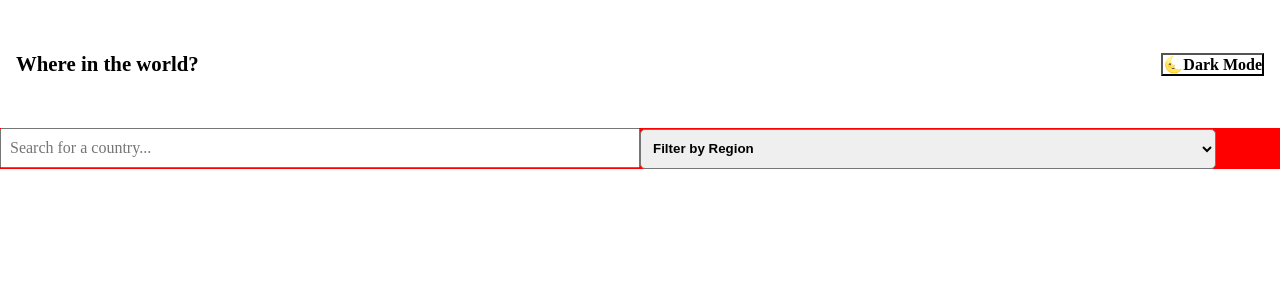
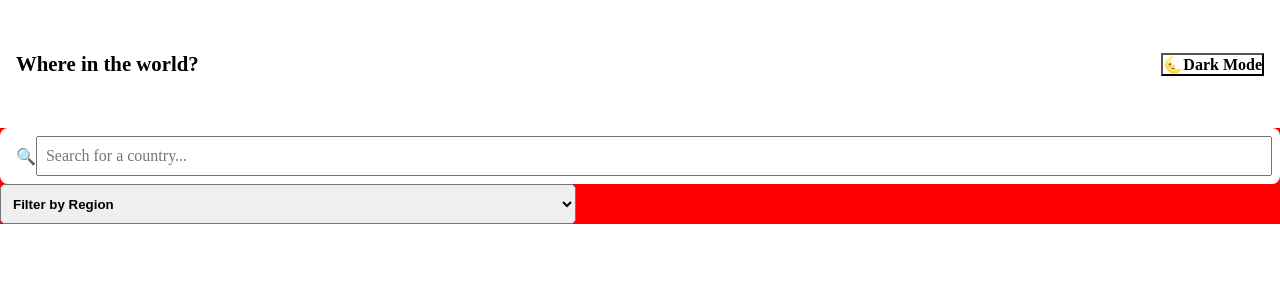
Before and after one commit to NathanlsDev/countries-flags, a React app: page / in a window 1280 px wide. Shown: the top 300 px of the page. Built offline with nearby package versions, Linux system fonts and the light colour scheme; the HTML template or start-up script is replaced by a standard one.

Commit message:
style: adjusted styles on Searchbar component

```diff
--- a/src/components/Search/Search.jsx
+++ b/src/components/Search/Search.jsx
@@ -2,10 +2,13 @@ import styles from "./Search.module.css";
 
 export function Search() {
   return (
-    <input
-      className={styles.searchbar}
-      type="text"
-      placeholder="Search for a country..."
-    />
+    <div className={styles.element}>
+      <span className={styles.icon}>🔍</span>
+      <input
+        className={styles.searchbar}
+        type="text"
+        placeholder="Search for a country..."
+      />
+    </div>
   );
 }
--- a/src/components/Search/Search.module.css
+++ b/src/components/Search/Search.module.css
@@ -1,10 +1,23 @@
+@import "../../index.css";
+
+.element {
+  display: flex;
+  border-radius: 8px;
+  padding: 0.5rem;
+  background-color: white;
+  box-shadow: var(--primary-border);
+}
+
+.icon {
+  display: flex;
+  align-items: center;
+  height: 5vh;
+  padding-left: 0.5rem;
+}
+
 .searchbar {
   height: 5vh;
-  width: 50vw;
+  width: 100%;
   font-size: 1rem;
   padding-left: 0.5rem;
 }
-
-.searchbar::before{
-  content: "🔎";
-}
```
